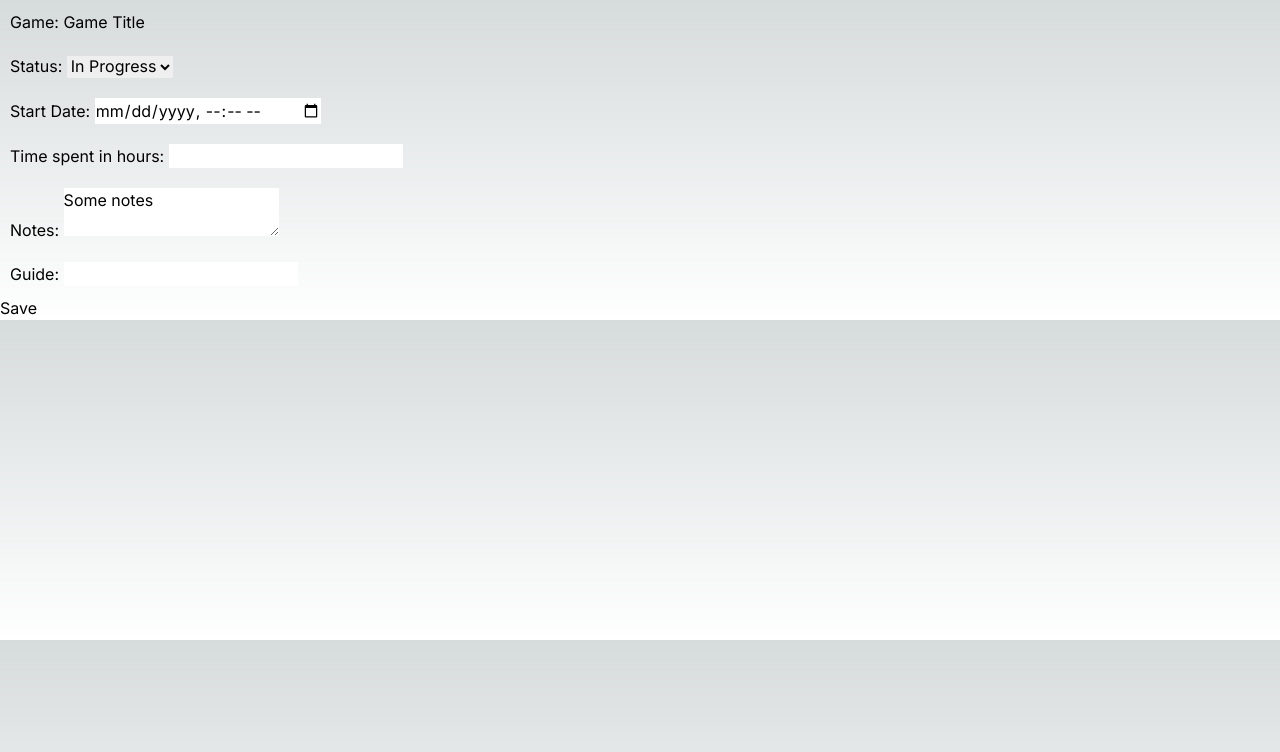
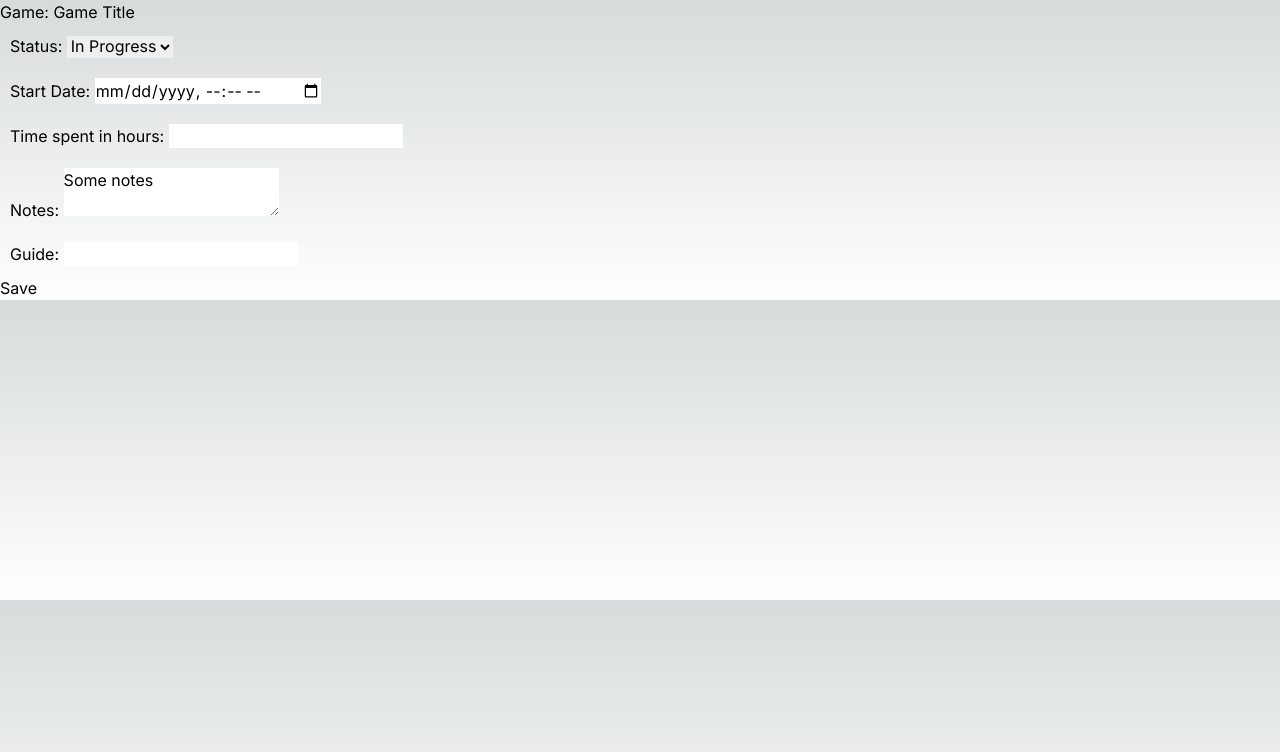
Before and after one commit to tinkereryorch/backlog-tracker, a Next.js app in the folder frontend/: page /game in a window 1280 px wide. Shown: the top 752 px of the page. Built offline with nearby package versions, Linux system fonts and the light colour scheme.

Commit message:
Removed styles

```diff
--- a/frontend/src/app/game/components/GameTitle.js
+++ b/frontend/src/app/game/components/GameTitle.js
@@ -1,7 +1,5 @@
 export default function GameTitle({title}) {
     return(
-        <div style={{padding: '10px'}}>
-            <p>Game: {title}</p>
-        </div>
+        <p>Game: {title}</p>
     );
 }
```
